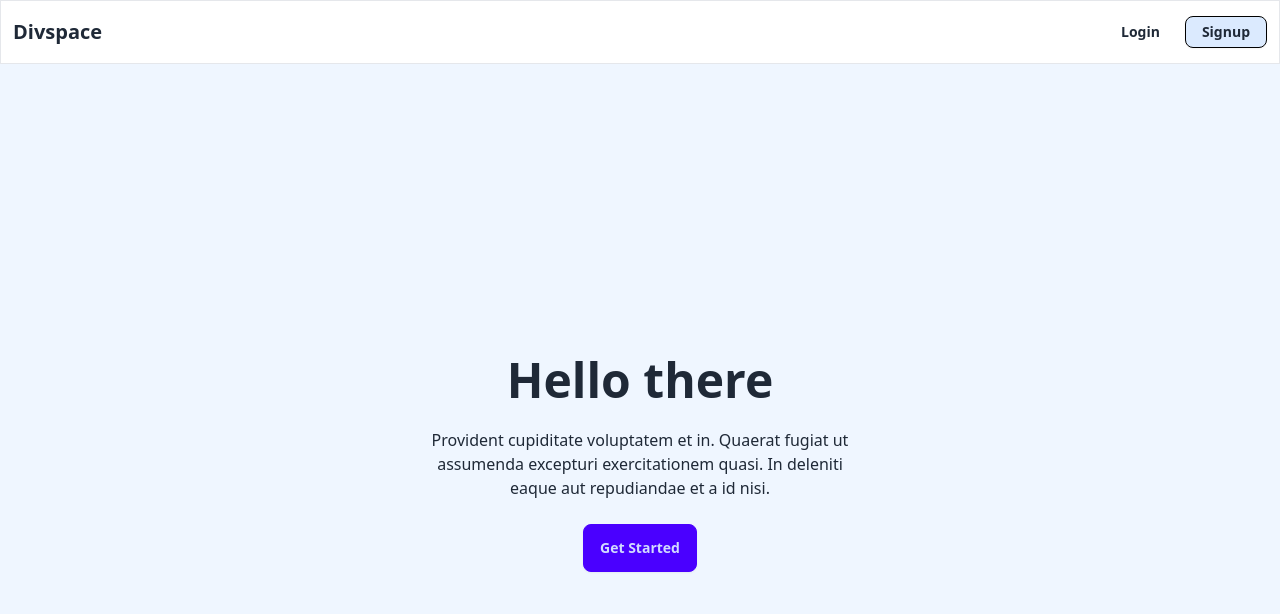
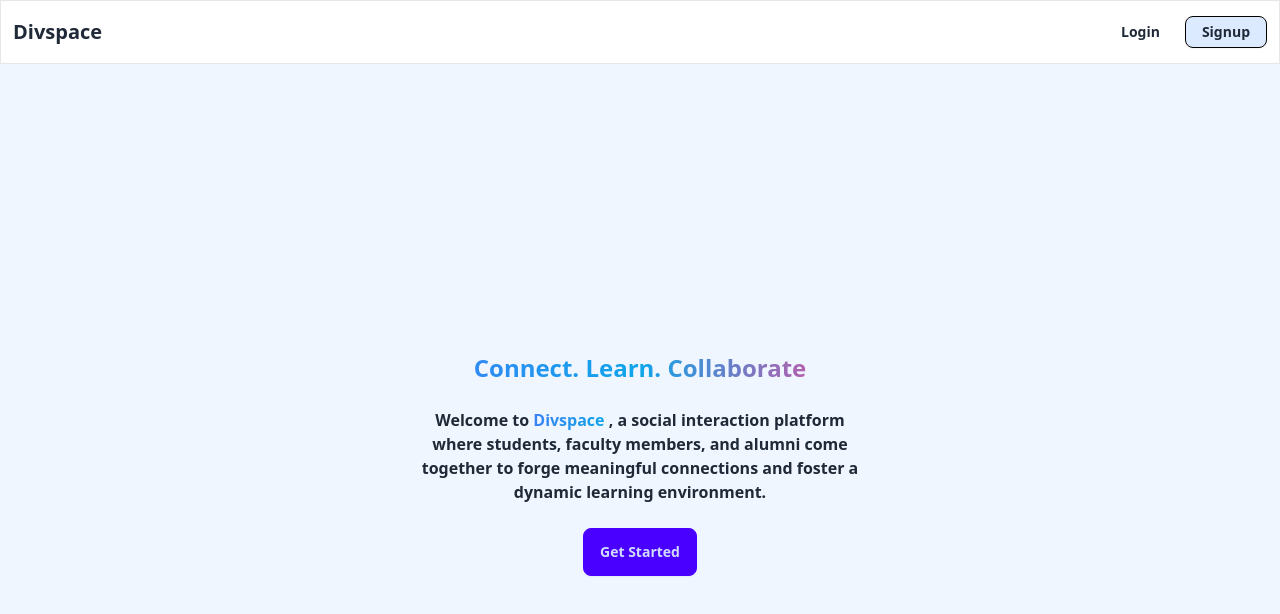
Before and after one commit to socratat-b/Divspace, a SvelteKit app: page / in a window 1280 px wide. Shown: the top 614 px of the page. Built offline with nearby package versions, Linux system fonts and the light colour scheme.

Commit message:
modification in hero section

```diff
--- a/src/routes/+page.svelte
+++ b/src/routes/+page.svelte
@@ -1,10 +1,17 @@
 <div class="min-h-screen hero bg-blue-50">
 	<div class="text-center hero-content">
 		<div class="max-w-md">
-			<h1 class="text-5xl font-bold">Hello there</h1>
-			<p class="py-6">
-				Provident cupiditate voluptatem et in. Quaerat fugiat ut assumenda excepturi exercitationem
-				quasi. In deleniti eaque aut repudiandae et a id nisi.
+			<h1
+				class="text-2xl font-bold text-transparent bg-gradient-to-r from-blue-500 via-sky-500 to-pink-500 bg-clip-text"
+			>
+				Connect. Learn. Collaborate
+			</h1>
+			<p class="py-6 font-semibold">
+				Welcome to <span
+					class="font-bold text-transparent bg-clip-text bg-gradient-to-r from-blue-500 to-sky-500"
+					>Divspace</span
+				> , a social interaction platform where students, faculty members, and alumni come together to
+				forge meaningful connections and foster a dynamic learning environment.
 			</p>
 			<button class="btn btn-primary">Get Started</button>
 		</div>
```
